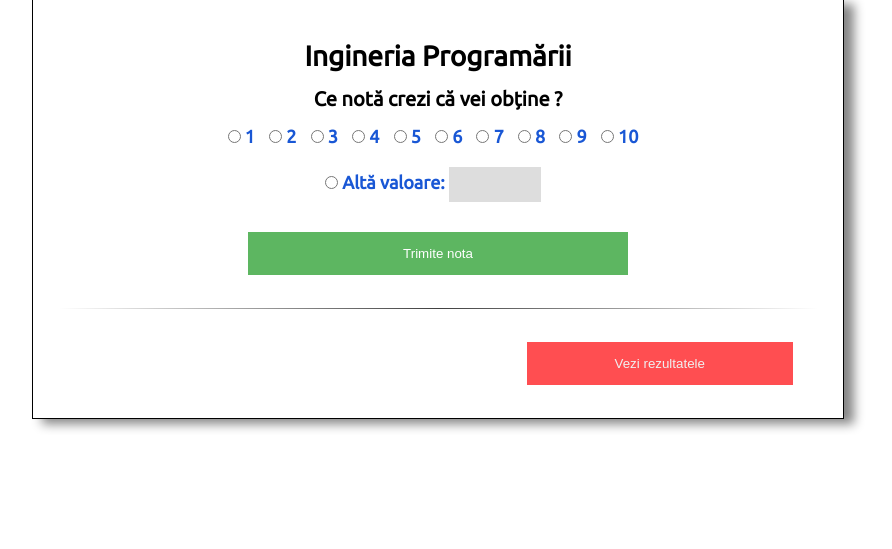
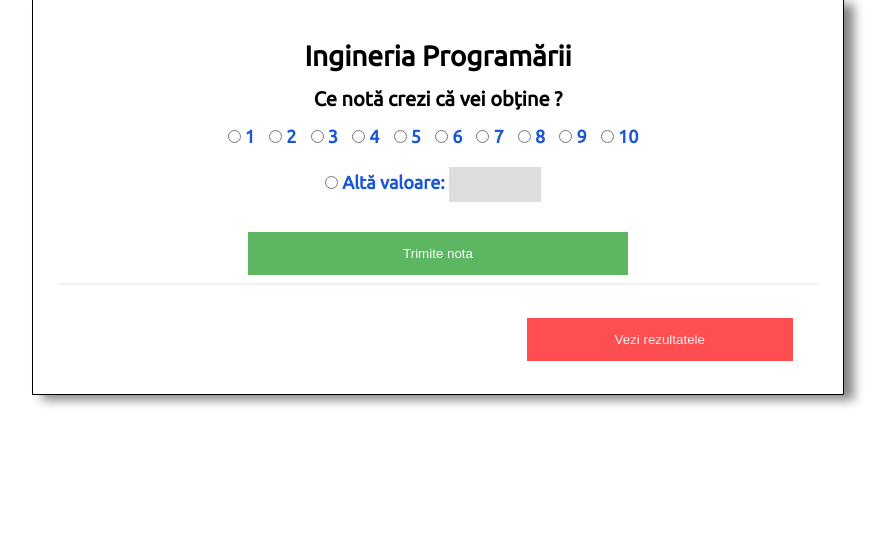
Before and after one commit to stefanamurarasu/ProGnosiX, a PHP site: page /IP.html in a window 1280 px wide. Shown: the part 132-681 px from the top of the page, without its empty margins (202-1094 px from the left). Run offline with PHP 8.4, Linux system fonts and the light colour scheme.

Commit message:
modified

```diff
--- a/css/content.css
+++ b/css/content.css
@@ -96,14 +96,6 @@ a {
     margin-right: 25px;
 }
 
-.pgx-hr-spacer {
-    width: 100%;
-    margin-top: 25px;
-    border: 0;
-    height: 1px;
-    background-image: linear-gradient(to right, rgba(0, 0, 0, 0), rgba(0, 0, 0, 0.75), rgba(0, 0, 0, 0));
-}
-
 .pgx-result-options {
     width: 35%;
     display: block;
```
